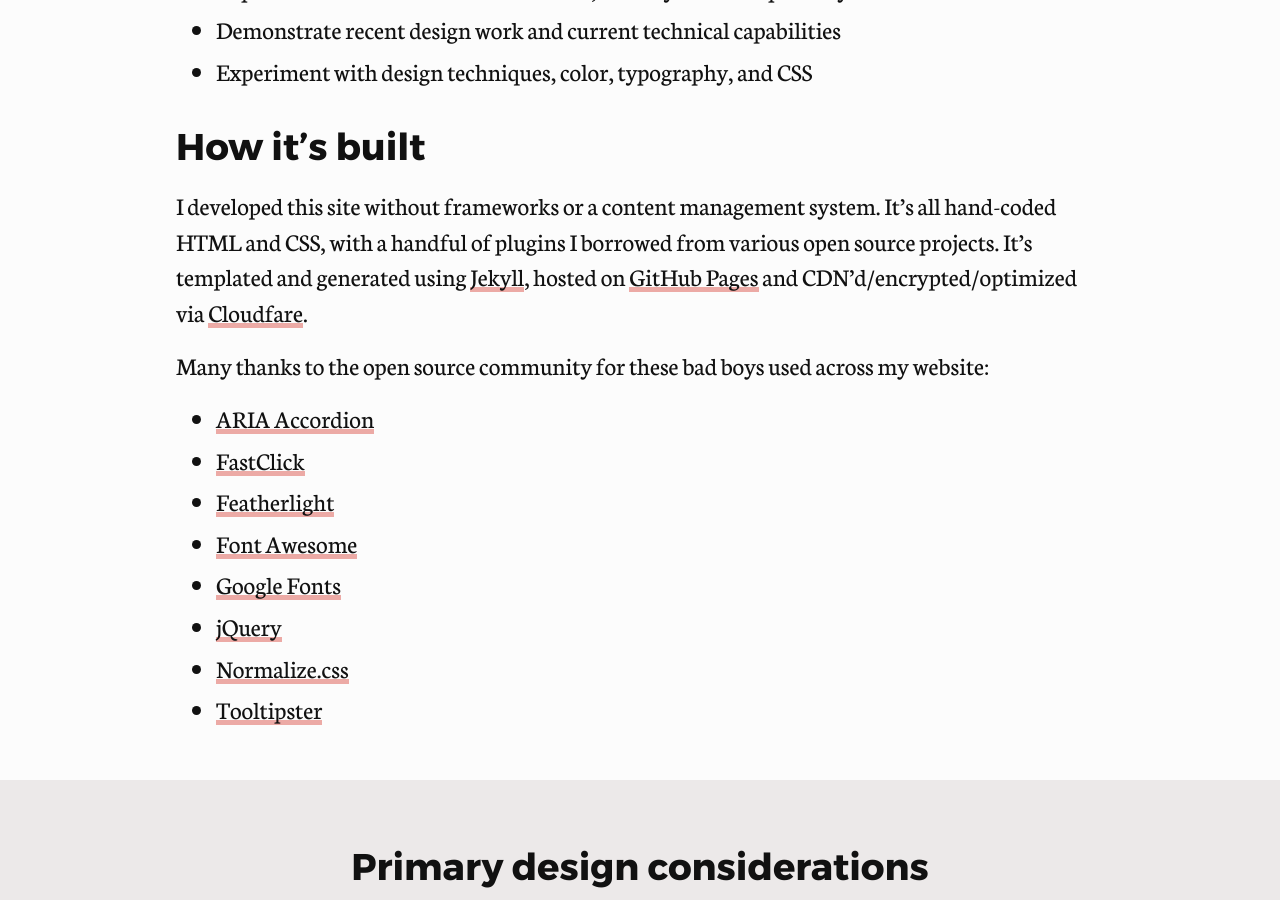
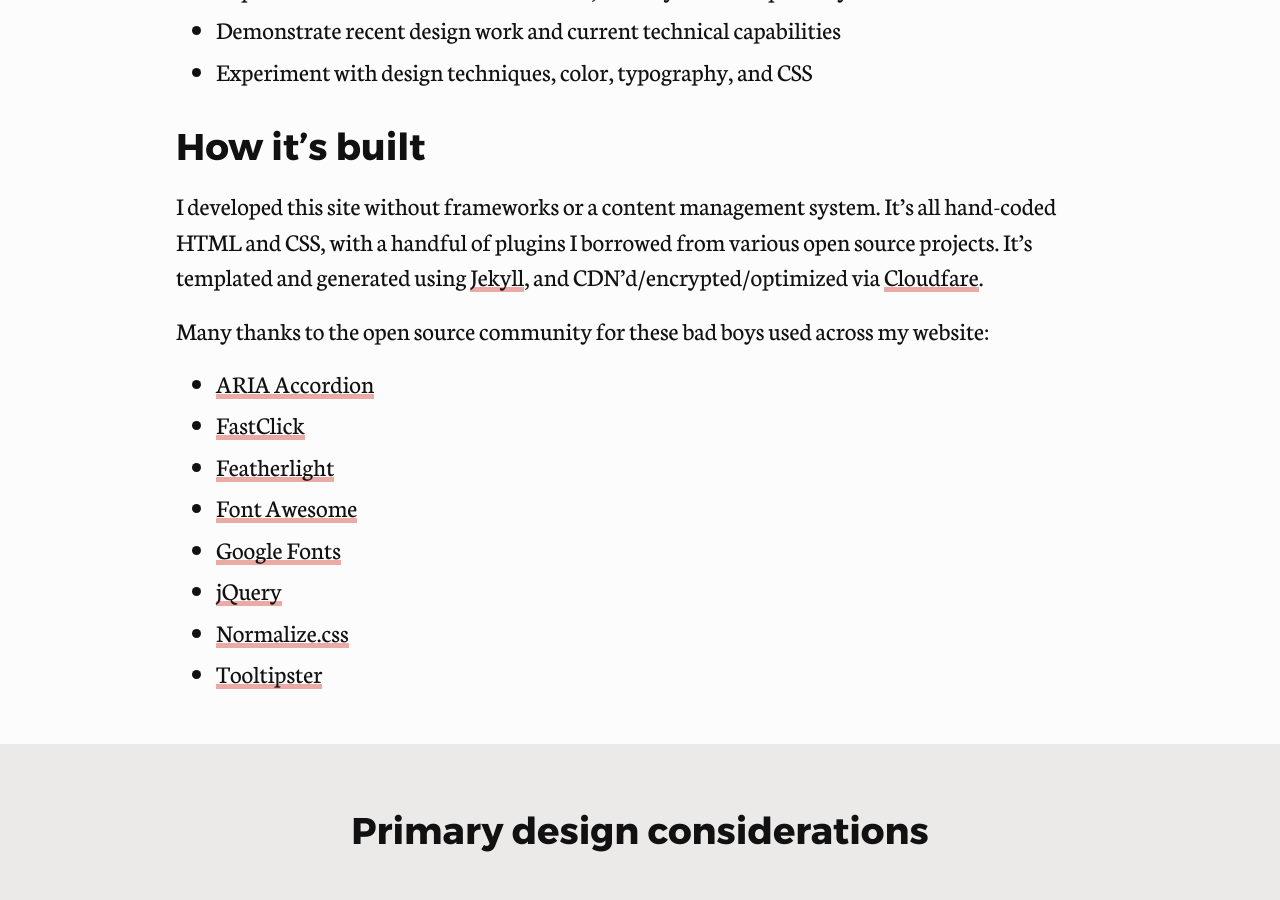
Before and after one commit to edelstone/my-website, a Jekyll site: the page built from about-this-site.html, in a window 1280 px wide and 900 px high, scrolled down 896 px. Built offline with Jekyll 4.4.1, drawn with Linux system fonts in a browser that asks for light colours; nearby versions of some CDN libraries; library files that are not in the unit come from our copies.

Commit message:
removes mentions of GH pages

```diff
--- a/about-this-site.html
+++ b/about-this-site.html
@@ -48,7 +48,7 @@ portfolio-title: My personal website
 
 		<h2 id="how-its-built">How it&#8217;s built</h2>
 
-		<p>I developed this site without frameworks or a content management system. It&#8217;s all hand-coded HTML and CSS, with a handful of plugins I borrowed from various open source projects. It&#8217;s templated and generated using <a href="https://jekyllrb.com/">Jekyll</a>, hosted on <a href="https://pages.github.com/">GitHub Pages</a> and CDN’d/encrypted/optimized via <a href="https://www.cloudflare.com">Cloudfare</a>.
+		<p>I developed this site without frameworks or a content management system. It&#8217;s all hand-coded HTML and CSS, with a handful of plugins I borrowed from various open source projects. It&#8217;s templated and generated using <a href="https://jekyllrb.com/">Jekyll</a>, and CDN’d/encrypted/optimized via <a href="https://www.cloudflare.com">Cloudfare</a>.
 		<p>Many thanks to the open source community for these bad boys used across my website:</p>
 		<ul>
 			<li><a href="https://a11y.nicolas-hoffmann.net/accordion/">ARIA Accordion</a></li>
```
Also changed, not shown: README.md.
